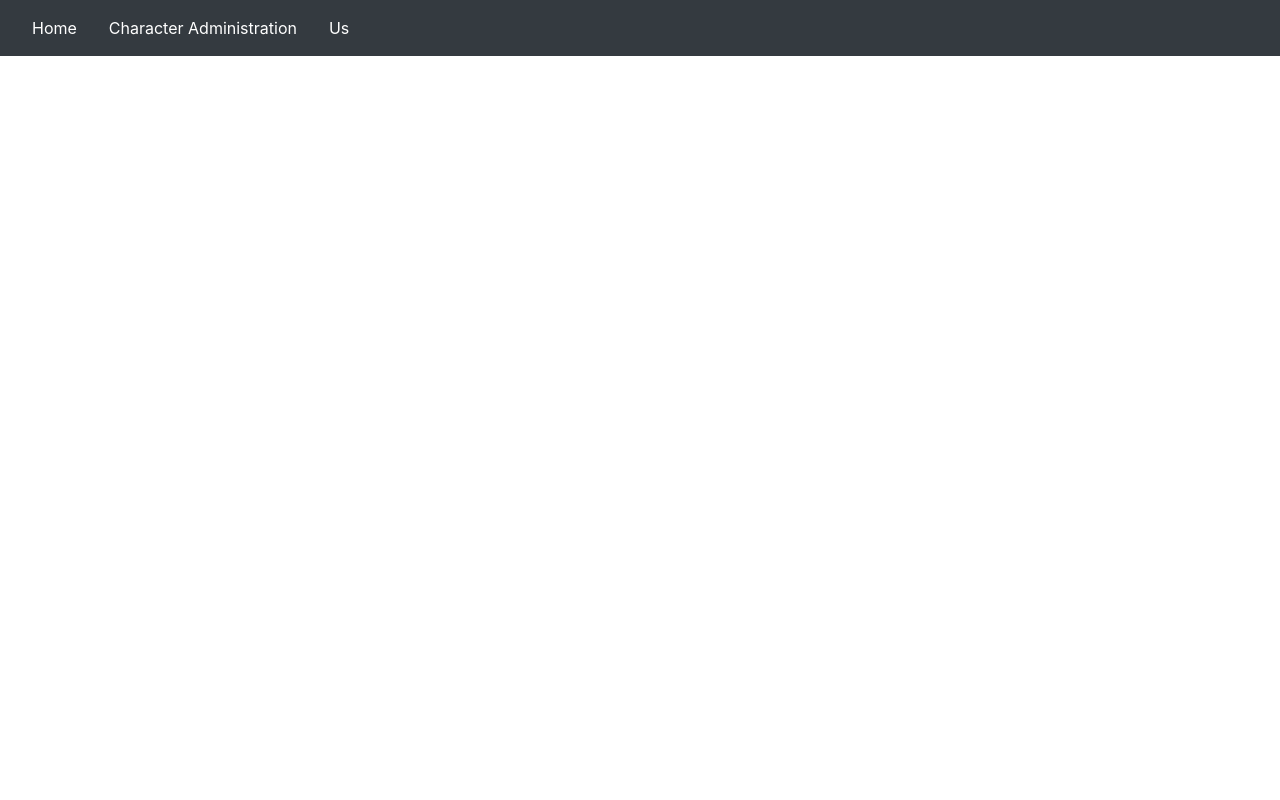
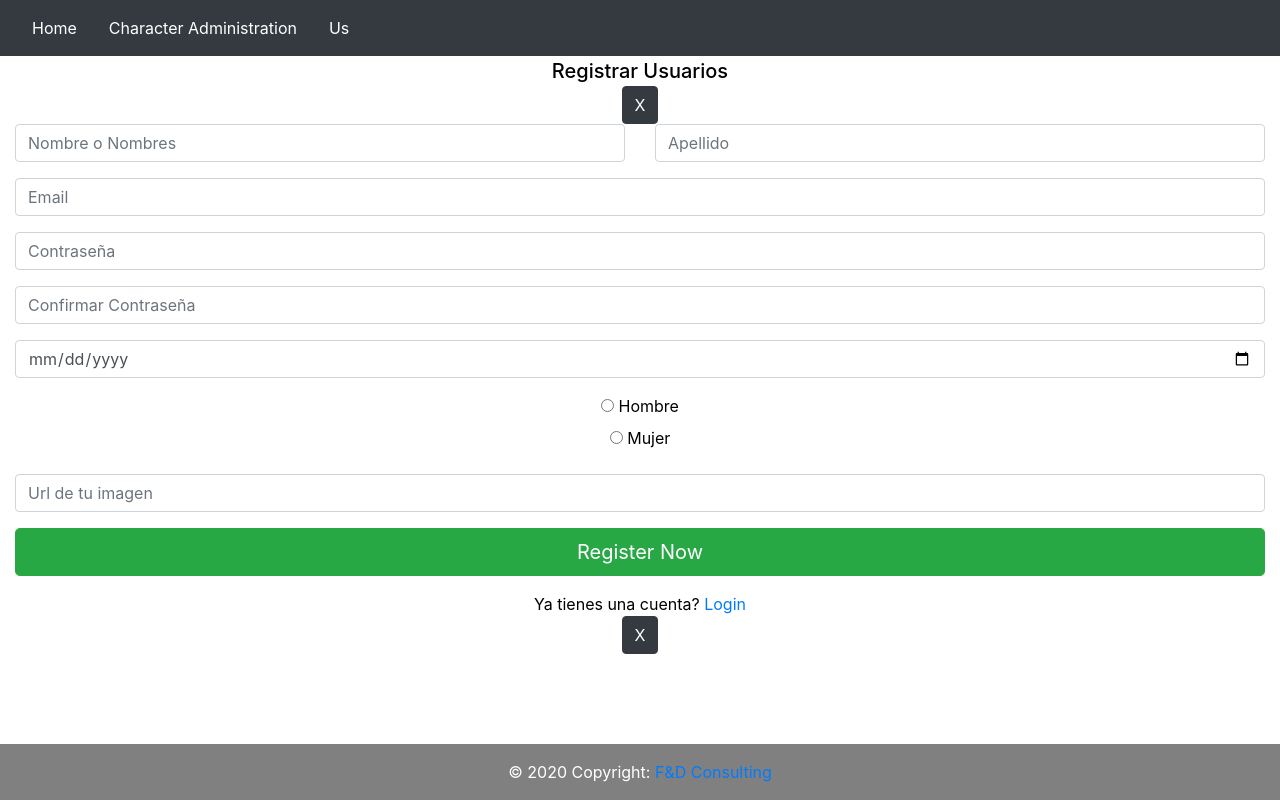
Before and after one commit to Dav-alo/ProyectoFinal, a plain HTML site: page public/RegisterPage.html in a window 1280 px wide. Drawn offline with nearby package versions, Linux system fonts and the light colour scheme.

Commit message:
Added form to RegisterPage.html and complemented LoginPage.html

```diff
--- a/public/RegisterPage.html
+++ b/public/RegisterPage.html
@@ -4,8 +4,11 @@
     <meta charset="UTF-8">
     <meta name="viewport" content="width=device-width, initial-scale=1.0">
     <title>Home</title>
-    <link rel="stylesheet" href="https://stackpath.bootstrapcdn.com/bootstrap/4.5.2/css/bootstrap.min.css"
-        integrity="sha384-JcKb8q3iqJ61gNV9KGb8thSsNjpSL0n8PARn9HuZOnIxN0hoP+VmmDGMN5t9UJ0Z" crossorigin="anonymous">
+    <link rel="stylesheet" href="https://stackpath.bootstrapcdn.com/bootstrap/4.3.1/css/bootstrap.min.css"
+        integrity="sha384-ggOyR0iXCbMQv3Xipma34MD+dH/1fQ784/j6cY/iJTQUOhcWr7x9JvoRxT2MZw1T" crossorigin="anonymous">
+    <link rel="stylesheet" href="https://use.fontawesome.com/releases/v5.1.1/css/all.css"
+        integrity="sha384-O8whS3fhG2OnA5Kas0Y9l3cfpmYjapjI0E4theH4iuMD+pLhbf6JI0jIMfYcK3yZ" crossorigin="anonymous">
+
     <style>
         p,
         h1,
@@ -53,6 +56,18 @@
         .right {
             margin-left: auto;
         }
+        .themed-container {
+            /*padding: 15px;
+            background-image: url("img/fondo_clases.jpg");*/
+            /*padding: 15px;
+            margin-bottom: 30px;
+            background-color: rgba(0, 123, 255, .15);
+            border: 1px solid rgba(0, 123, 255, .2);*/
+            text-align: center;
+            background-size: cover;
+            color: black;
+            padding-bottom: 15px;
+        }
     </style>
 
 </head>
@@ -72,6 +87,93 @@
                 <a class="nav-link" href="nosotros.html"> Us </a>
             </li>
         </ul>
+    </nav>
 
+    <div class="container-fluid themed-container">
+        <div class="table-responsive">
+            <table class="table">
+                <tbody>
+                    <tr>
+                        <div class="container-fluid">
+                            <h5 class="modal-title" id="staticBackdropLabel">Registrar Usuarios</h5>
+                            <a class="btn btn-dark" href="index.html" role="button">X</a>
+                        </div>
+                    </tr>
+                    <tr>
+                        <form action="#" method="post">
+                            <div class="form-group">
+                                <div class="row">
+                                    <div class="col-6"><input type="text" class="form-control" name="first_name"
+                                            placeholder="Nombre o Nombres" required="required"></div>
+                                    <div class="col-6"><input type="text" class="form-control" name="last_name"
+                                            placeholder="Apellido" required="required"></div>
+                                </div>
+                            </div>
+                            <div class="form-group">
+                                <input type="email" class="form-control" name="email" placeholder="Email"
+                                    required="required">
+                            </div>
+                            <div class="form-group">
+                                <input type="password" class="form-control" name="password" placeholder="Contraseña"
+                                    required="required">
+                            </div>
+                            <div class="form-group">
+                                <input type="password" class="form-control" name="confirm_password"
+                                    placeholder="Confirmar Contraseña" required="required">
+                            </div>
+                            <div class="form-group">
+                                <input type="date" class="form-control" name="birthdate" placeholder="01/01/2000"
+                                    required="required">
+                            </div>
+                            <div class="form-group">
+                                <input type="radio" id="sexo" name="sexo" value="Hombre">
+                                <label for="sexo">Hombre</label><br>
+                                <input type="radio" id="sexo1" name="sexo" value="Mujer">
+                                <label for="sexo1">Mujer</label><br>
+                            </div>
+
+
+                            <div class="form-group">
+                                <input type="url" class="form-control" name="URL" placeholder="Url de tu imagen"
+                                    required="required">
+                            </div>
+                            <div class="form-group">
+                                <button type="submit" class="btn btn-success btn-lg btn-block">Register Now</button>
+                            </div>
+                        </form>
+                    </tr>
+                    <tr>
+                        <div class="text-center">Ya tienes una cuenta?
+                            <a href="index.html" role="button">Login</a>
+                        </div>
+                    </tr>
+                </tbody>
+                <a class="btn btn-dark" href="index.html" role="button">X</a>
+            </table>
+        </div>
+    </div>
+
+    <!-- Footer -->
+    <footer class="page-footer font-small blue">
+
+        <!-- Copyright -->
+        <div class="footer-copyright text-center py-3">© 2020 Copyright:
+            <a href="#"> F&D Consulting</a>
+        </div>
+        <!-- Copyright -->
+
+    </footer>
+    <!-- Footer -->
+
+    <script src="https://code.jquery.com/jquery-3.5.1.slim.min.js"
+        integrity="sha384-DfXdz2htPH0lsSSs5nCTpuj/zy4C+OGpamoFVy38MVBnE+IbbVYUew+OrCXaRkfj" crossorigin="anonymous">
+    </script>
+    <script src="https://cdn.jsdelivr.net/npm/popper.js@1.16.1/dist/umd/popper.min.js"
+        integrity="sha384-9/reFTGAW83EW2RDu2S0VKaIzap3H66lZH81PoYlFhbGU+6BZp6G7niu735Sk7lN" crossorigin="anonymous">
+    </script>
+    <script src="https://stackpath.bootstrapcdn.com/bootstrap/4.5.2/js/bootstrap.min.js"
+        integrity="sha384-B4gt1jrGC7Jh4AgTPSdUtOBvfO8shuf57BaghqFfPlYxofvL8/KUEfYiJOMMV+rV" crossorigin="anonymous">
+    </script>
+    <script src="https://kit.fontawesome.com/8063d9ff98.js" crossorigin="anonymous"></script>
 </body>
 </html>
```
Also changed, not shown: public/LoginPage.html (+15 -4 lines), public/index.html (+2 -1 lines).
